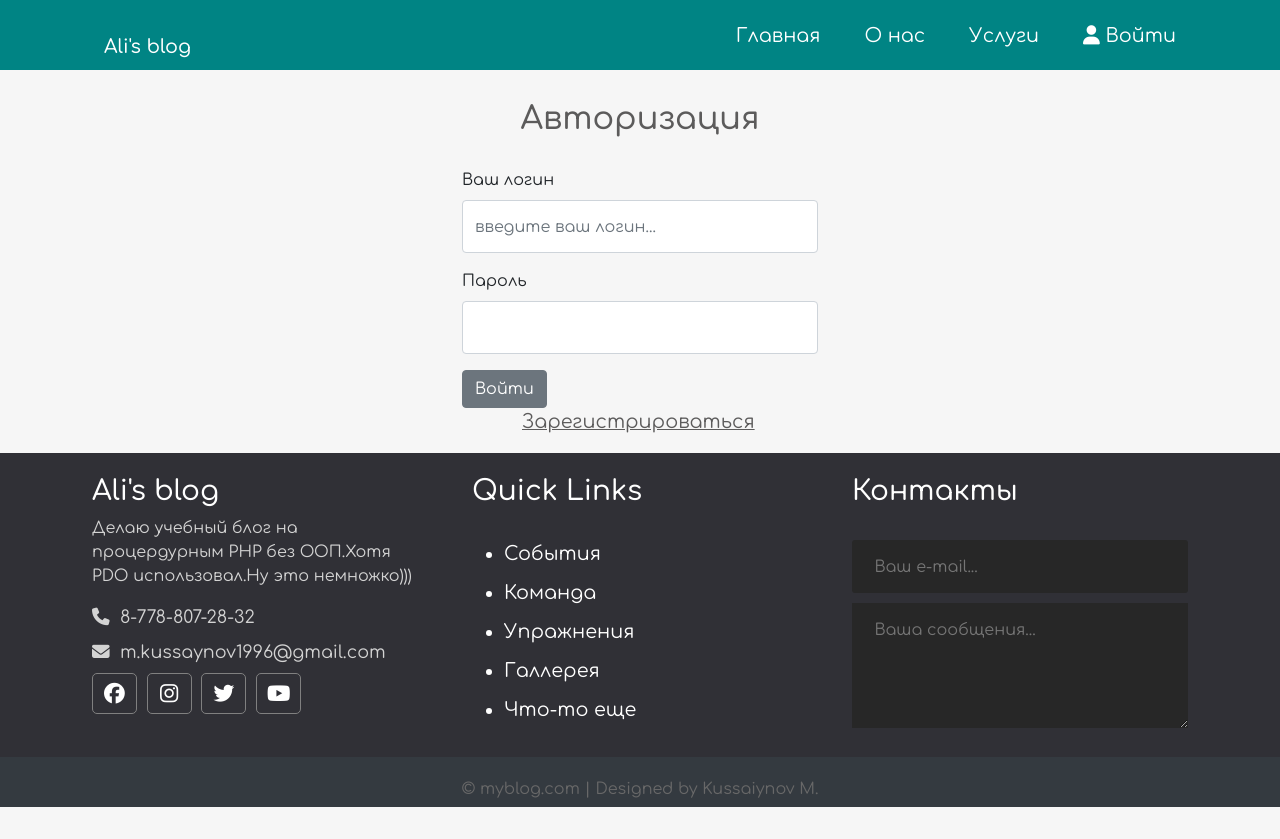
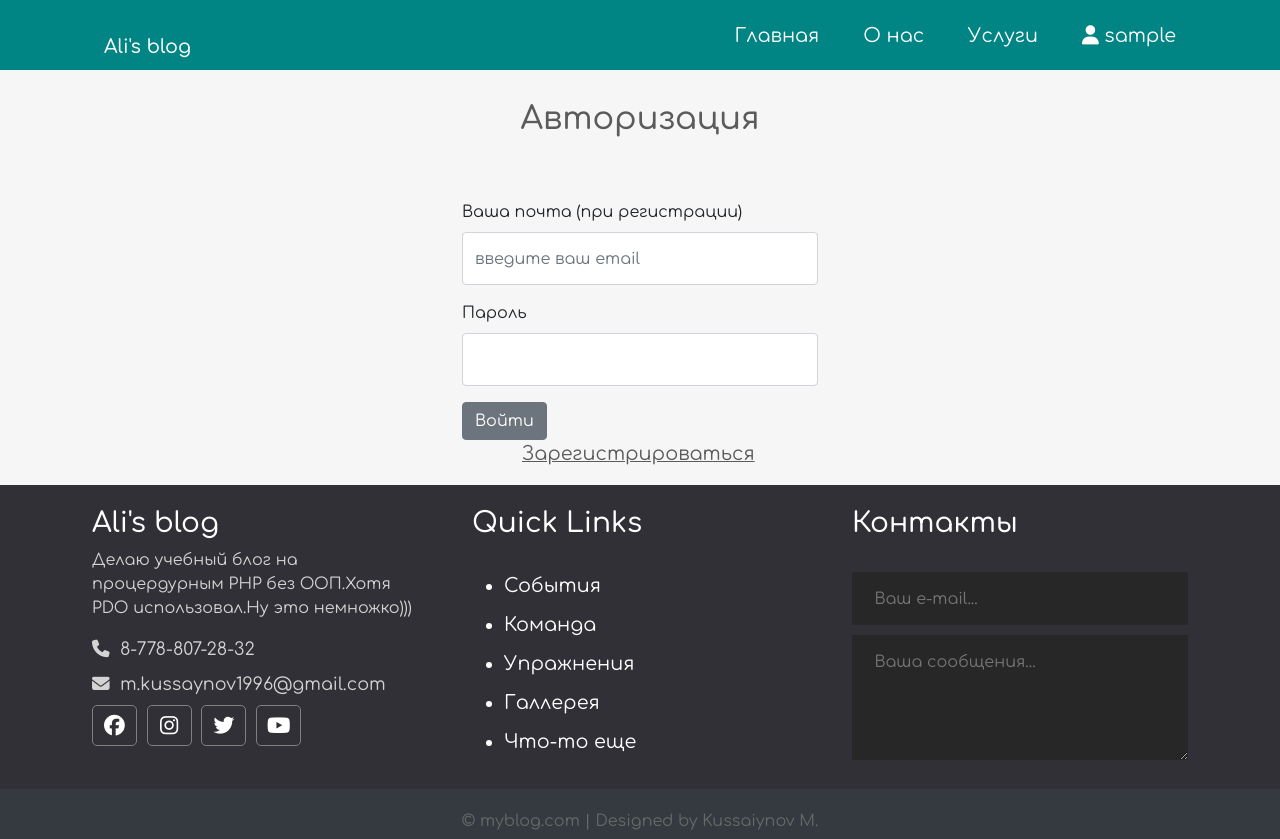
Before and after one commit to mukhametali/php_web-site, a PHP site: page /dinamic-site/log.php in a window 1280 px wide. Before the commit the page ends 807 px from the top, so only its background shows below. Run offline with PHP 8.4, Linux system fonts and the light colour scheme; the visitor is signed in with stand-in values (Sample User, id 1); some libraries are stand-ins or nearby versions.

Commit message:
Авторизация, пишем логику на PHP

```diff
--- a/app/controllers/users.php
+++ b/app/controllers/users.php
@@ -1,12 +1,14 @@
 <?php
 
 include("app/database/db.php");
-//тключаем все erorr
+//Отключаем все warning
 error_reporting(E_ALL ^ E_NOTICE);
 
 $errMsg = '';
 
-if ($_SERVER['REQUEST_METHOD'] === 'POST'){
+// Код для формы регистрации
+if ($_SERVER['REQUEST_METHOD'] === 'POST' && isset($_POST['button-reg'])){
+
     $admin = 0;
     $login = trim($_POST['login']);
     $email = trim($_POST['mail']);
@@ -39,7 +41,7 @@ if ($_SERVER['REQUEST_METHOD'] === 'POST'){
             $_SESSION['admin'] = $user['admin'];
 
             if($_SESSION['admin']){
-                header('location: ' . BASE_URL . admin/admin.php);
+                header('location: ' . BASE_URL . "admin/admin.php");
             }else{
                 header('location: ' . BASE_URL);
             }
@@ -49,3 +51,32 @@ if ($_SERVER['REQUEST_METHOD'] === 'POST'){
     $login = '';
     $email = '';
 }
+// Код для формы авторизации
+if ($_SERVER['REQUEST_METHOD'] === 'POST' && isset($_POST['button-log'])){
+
+    $email = trim($_POST['mail']);
+    $pass = trim($_POST['password']);
+
+
+    if($email === '' || $pass === '') {
+        $errMsg = 'Не все поля заполнены!';
+    }else{
+        $existence = selectOne('users', ['email' => $email]);
+        if ($existence && password_verify($pass, $existence['password'])){
+            $_SESSION['id'] = $existence['id'];
+            $_SESSION['login'] = $existence['username'];
+            $_SESSION['admin'] = $existence['admin'];
+
+            if($_SESSION['admin']){
+                header('location: ' . BASE_URL . "admin/admin.php");
+            }else{
+                header('location: ' . BASE_URL);
+            }
+
+        }else{
+            $errMsg = "Почта либо пароль введены неверно!";
+        }
+    }
+}else{
+    $email = '';
+}
--- a/app/include/header.php
+++ b/app/include/header.php
@@ -25,12 +25,12 @@
                                 <li><a href="#">Выход</a></li>
                             </ul>
                         <?php else: ?>
-                            <a href="<?php echo BASE_URL . log.php;?>">
+                            <a href="<?php echo BASE_URL . "log.php";?>">
                                 <i class="fa fa-user"></i>
                                 Войти
                             </a>
                             <ul>
-                                <li><a href="<?php echo BASE_URL . reg.php;?>">Регистрация</a></li>
+                                <li><a href="<?php echo BASE_URL . "reg.php";?>">Регистрация</a></li>
                             </ul>
                         <?php endif; ?>
 
--- a/log.php
+++ b/log.php
@@ -1,7 +1,9 @@
-<?php include("path.php"); ?>
+<?php  include 'path.php';
+       include("app/controllers/users.php");
+?>
 
 <!doctype html>
-<html lang="en">
+<html lang="ru">
 <head>
     <meta charset="utf-8">
     <!-- Required meta tags -->
@@ -30,25 +32,32 @@ include("app/include/header.php");
 
     <form class="row justify-content-md-center" method="post" action="log.php">
         <h2 class="col-12">Авторизация</h2>
+        <div class="w-100"></div>
+        <div class="mb-3 col-12 col-md-4 err">
+            <p>
+                <?=$errMsg?>
+            </p>
+        </div>
 
         <div class="w-100"></div>
 
         <div class="mb-3 col-12 col-md-4">
-            <label for="formGroupExampleInput" class="form-label">Ваш логин</label>
-            <input type="text" class="form-control" id="formGroupExampleInput" placeholder="введите ваш логин...">
+            <label for="formGroupExampleInput" class="form-label">Ваша почта (при регистрации)</label>
+            <input name="mail" value="<?=$email?>" type="email" class="form-control" id="exampleInputEmail1" aria-describedby="emailHelp" placeholder="введите ваш email">
+
         </div>
 
         <div class="w-100"></div>
 
         <div class="mb-3 col-12 col-md-4">
             <label for="exampleInputPassword1" class="form-label">Пароль</label>
-            <input type="password" class="form-control" id="exampleInputPassword1">
+            <input name="password" type="password" class="form-control" id="exampleInputPassword1">
         </div>
 
         <div class="w-100"></div>
 
         <div class="mb-3 col-12 col-md-4">
-            <button type="button" class="btn btn-secondary">Войти</button>
+            <button type="submit" name="button-log" class="btn btn-secondary">Войти</button>
             <a href="aut.html">Зарегистрироваться</a>
 
         </div>
```
